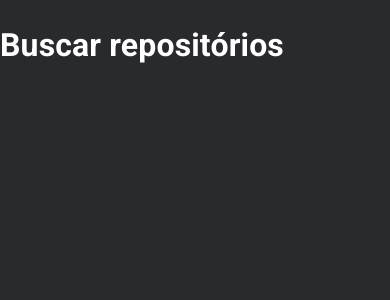
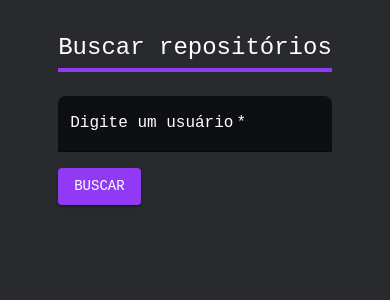
Before and after one commit to Rogerio-Lacerda/buscarRepositorios, a React (Vite) app: page / in a window 390 px wide. Shown: the top 300 px of the page. Built offline with nearby package versions, Linux system fonts and the light colour scheme.

Commit message:
Crie a funcionalidade de buscar usuário, com o estado do input já reativo e responsivo.

```diff
--- a/src/App.jsx
+++ b/src/App.jsx
@@ -1,13 +1,14 @@
 import { ThemeProvider } from '@emotion/react';
 import { theme } from './theme/theme';
 import { CssBaseline } from '@mui/material';
+import BuscaRepositorios from './BuscaRepositorios';
 
 function App() {
   return (
     <>
       <ThemeProvider theme={theme}>
         <CssBaseline />
-        <h1>Buscar repositórios</h1>
+        <BuscaRepositorios />
       </ThemeProvider>
     </>
   );
--- /dev/null
+++ b/src/BuscaRepositorios.jsx
@@ -0,0 +1,78 @@
+import React from 'react';
+import {
+  Box,
+  Button,
+  Typography,
+  useMediaQuery,
+  useTheme,
+} from '@mui/material';
+import InputForm from './InputForm';
+
+const BuscaRepositorios = () => {
+  const themeRef = useTheme();
+  const [user, setUser] = React.useState('');
+  const smDowm = useMediaQuery(themeRef.breakpoints.down('sm'));
+
+  function handleChange({ target }) {
+    if (target instanceof HTMLInputElement) {
+      setUser(target.value);
+    }
+  }
+
+  function handleSubmit(event) {
+    if (event instanceof Event) {
+      event.preventDefault();
+    }
+    console.log('funcionou');
+  }
+
+  return (
+    <Box
+      component="section"
+      sx={{
+        padding: themeRef.spacing(4, 1),
+        width: '100%',
+        display: 'grid',
+        justifyContent: 'center',
+        gap: smDowm ? themeRef.spacing(3) : themeRef.spacing(4),
+      }}
+    >
+      <Typography
+        variant={smDowm ? 'h5' : 'h4'}
+        component="h1"
+        sx={{
+          borderBottom: `4px solid ${themeRef.palette.primary.main}`,
+          paddingBottom: themeRef.spacing(0.5),
+        }}
+      >
+        Buscar repositórios
+      </Typography>
+      <Box
+        component="form"
+        onSubmit={handleSubmit}
+        sx={{
+          display: 'grid',
+          gap: themeRef.spacing(2),
+        }}
+      >
+        <InputForm
+          type="text"
+          label="Digite um usuário"
+          id="nome"
+          value={user}
+          onChange={handleChange}
+        />
+        <Button
+          variant="contained"
+          size={smDowm ? 'medium' : 'large'}
+          sx={{ maxWidth: 'max-content' }}
+          type="submit"
+        >
+          Buscar
+        </Button>
+      </Box>
+    </Box>
+  );
+};
+
+export default BuscaRepositorios;
--- /dev/null
+++ b/src/InputForm.jsx
@@ -0,0 +1,32 @@
+import React from 'react';
+import { TextField, useTheme } from '@mui/material';
+
+const InputForm = ({ type, label, id, value, onChange }) => {
+  const themeRef = useTheme();
+  return (
+    <>
+      <TextField
+        id={id}
+        name={id}
+        type={type}
+        variant="filled"
+        label={label}
+        value={value}
+        onChange={onChange}
+        sx={{
+          bgcolor: themeRef.palette.background.paper,
+          borderRadius: themeRef.spacing(1, 1, 0, 0),
+          width: '100%',
+        }}
+        InputProps={{
+          style: {
+            color: '#fff',
+          },
+        }}
+        required
+      />
+    </>
+  );
+};
+
+export default InputForm;
--- a/src/theme/theme.js
+++ b/src/theme/theme.js
@@ -10,12 +10,13 @@ export const theme = createTheme({
     },
     background: {
       default: '#292a2e',
-      paper: '#292a2e',
+      paper: '#0f1014',
     },
   },
   typography: {
     allVariants: {
       color: '#fff',
     },
+    fontFamily: 'monospace',
   },
 });
```
Also changed, not shown: src/App.css (deleted).
